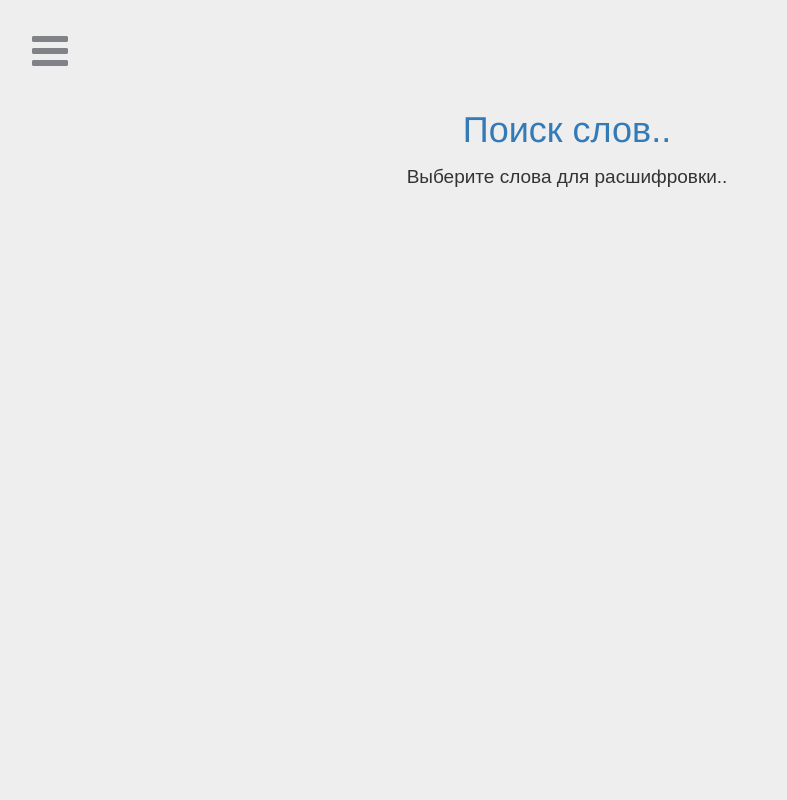
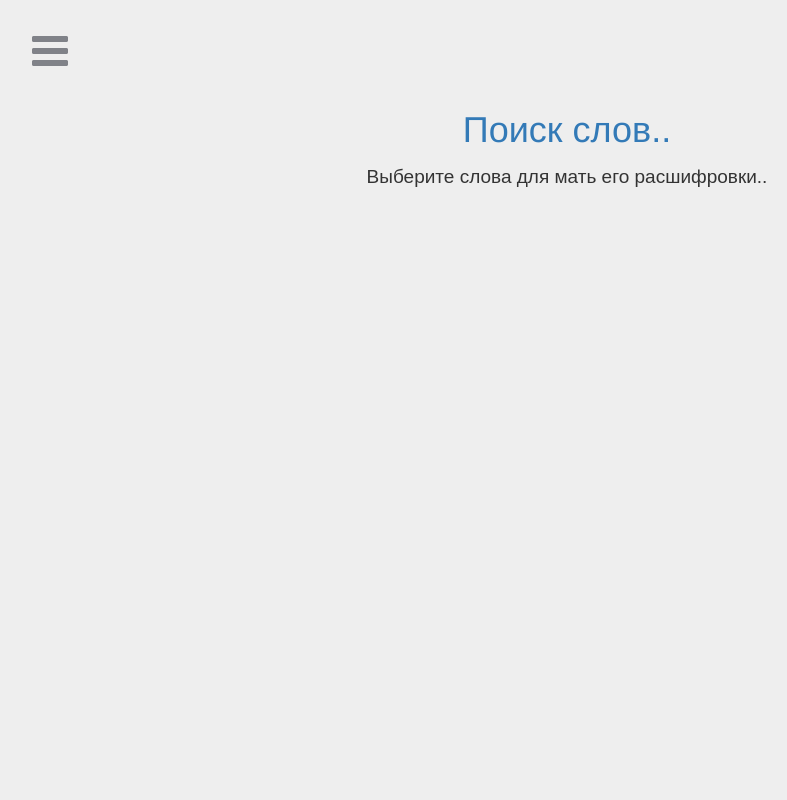
Before and after one commit to 1lufs/Dict, a Django app: page / in a window 1280 px wide. Shown: the whole page, without its empty margins (1-788 px from the left). Run offline with Django 4.2, Linux system fonts and the light colour scheme; data that the repository does not hold is empty; some libraries are stand-ins or nearby versions.

Commit message:
Update blog.html

```diff
--- a/blog/templates/blog/blog.html
+++ b/blog/templates/blog/blog.html
@@ -17,7 +17,7 @@
 
         {% else %}
             <h1 align="center"><a href="/">Поиск слов..</a></h1>
-            <p align="center">Выберите слова для расшифровки..</p>
+            <p align="center">Выберите слова для мать его расшифровки..</p>
         {% endif %}
 
     </div>
```
